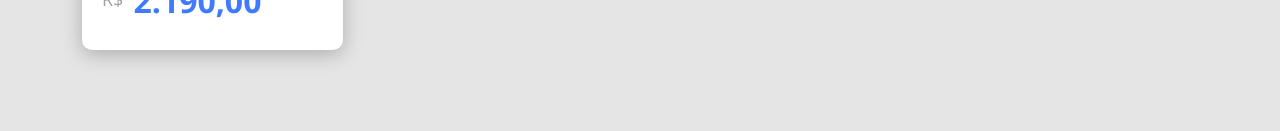
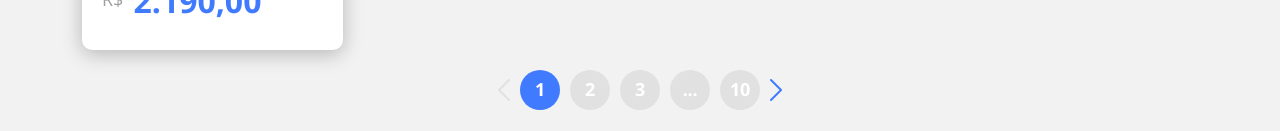
Before and after one commit to AiltonRibeiroDev/dscatalog, a React (Create React App) app in the folder frontweb/: page /products in a window 1280 px wide. Shown: the part 701-832 px from the top of the page. Before the commit the page ends 800 px from the top, so only its background shows below. Built offline with nearby package versions, Linux system fonts and the light colour scheme.

Commit message:
Pagination, styling

```diff
--- a/frontweb/src/RoutesAcess.tsx
+++ b/frontweb/src/RoutesAcess.tsx
@@ -2,7 +2,7 @@
 
 import Home from 'pages/Home';
 import Navbar from 'components/Navbar';
-import Catalog from 'pages/Home/Catalog';
+import Catalog from 'pages/Home/Catalog/Index';
 import Admin from 'pages/Home/Admin/Admin';
 import ProductDetails from 'pages/Home/ProductDetails';
 
--- a/frontweb/src/assets/styles/custom.scss
+++ b/frontweb/src/assets/styles/custom.scss
@@ -2,7 +2,7 @@
   'primary':#407bff,
 );
 
-$body-bg: #e5e5e5;
+$body-bg: #F2F2F2;
 $body-color: #263238;
 
 @import '~bootstrap/scss/bootstrap.scss';
--- /dev/null
+++ b/frontweb/src/components/Pagination/index.tsx
@@ -0,0 +1,20 @@
+import { ReactComponent as ArrowIcon } from 'assets/images/Seta.svg';
+import './styles.css'
+
+const Pagination = () => {
+  return (
+    <>
+      <div className="pagintion-container">
+        <ArrowIcon className='arrow-previous arrow-inactive'/>
+        <div className="pagination-item active" >1</div>
+        <div className="pagination-item">2</div>
+        <div className="pagination-item">3</div>
+        <div className="pagination-item">...</div>
+        <div className="pagination-item">10</div>
+        <ArrowIcon className='arrow-active'/>
+      </div>
+    </>
+  );
+};
+
+export default Pagination;
--- /dev/null
+++ b/frontweb/src/components/Pagination/styles.css
@@ -0,0 +1,38 @@
+.pagintion-container {
+  display: flex;
+  justify-content: center;
+  align-items: center;
+  gap: 10px;
+}
+.pagination-item {
+  display: flex;
+  justify-content: center;
+  align-items: center;
+  width: 40px;
+  height: 40px;
+  border-radius: 50%;
+  background-color: #e1e1e1;
+  font-size: 18px;
+  font-weight: bold;
+  letter-spacing: -0.015em;
+  color: #ffffff;
+}
+
+.pagination-item.active {
+  background-color: #407bff;
+}
+
+.arrow-previous{
+  transform: rotate(-180deg);
+}
+
+
+
+.arrow-inactive{
+  color: #E1E1E1;
+
+}
+
+.arrow-active{
+  color:  #407bff;
+}
--- a/frontweb/src/pages/Home/Catalog/index.tsx
+++ b/frontweb/src/pages/Home/Catalog/index.tsx
@@ -1,7 +1,8 @@
 import ProductCard from 'components/Navbar/ProductCard';
+import Pagination from 'components/Pagination';
 import { Link } from 'react-router-dom';
 import { Product } from 'types/pruduct';
-import './styles.css'
+import './styles.css';
 
 const Catalog = () => {
   const product: Product = {
@@ -58,6 +59,10 @@
             </Link>
           </div>
         </div>
+
+        <div className="row">
+          <Pagination />
+        </div>
       </div>
     </>
   );
```
